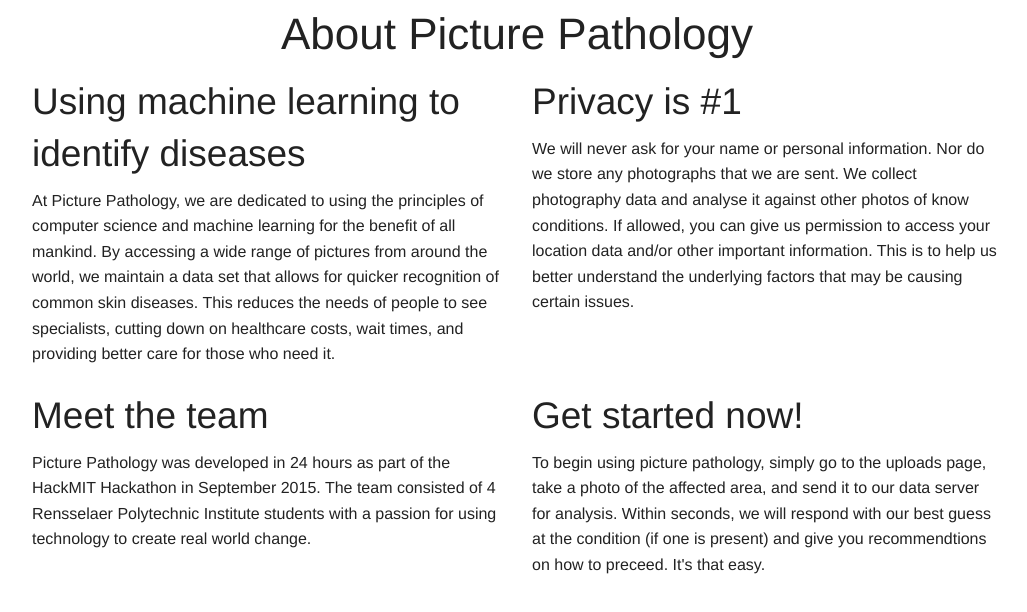
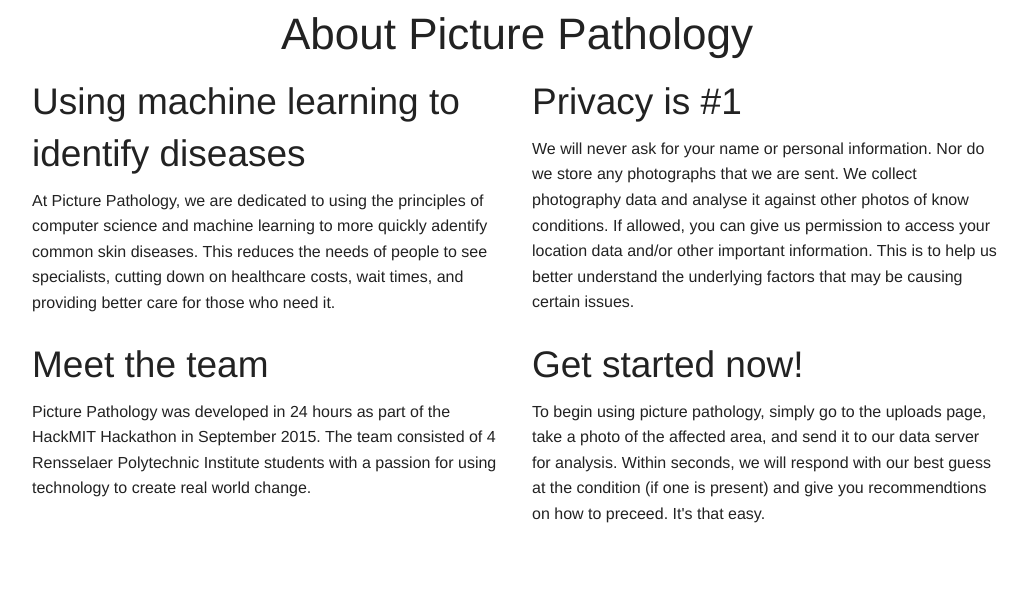
Before and after one commit to Mizerb/Picture-Pathology, a plain HTML site: page about.html in a window 1280 px wide. Shown: the whole page, without its empty margins (123-1150 px from the left). Drawn offline with Linux system fonts and the light colour scheme.

Commit message:
About page update

```diff
--- a/about.html
+++ b/about.html
@@ -20,7 +20,7 @@
   <div class="row">
     <div class="large-6 left columns">
       <h2>Using machine learning to identify diseases</h2>
-      <p>At Picture Pathology, we are dedicated to using the principles of computer science and machine learning for the benefit of all mankind. By accessing a wide range of pictures from around the world, we maintain a data set that allows for quicker recognition of common skin diseases. This reduces the needs of people to see specialists, cutting down on healthcare costs, wait times, and providing better care for those who need it.</p>
+      <p>At Picture Pathology, we are dedicated to using the principles of computer science and machine learning to more quickly adentify common skin diseases. This reduces the needs of people to see specialists, cutting down on healthcare costs, wait times, and providing better care for those who need it.</p>
     </div>
 
     <div class="large-6 right columns">
```
